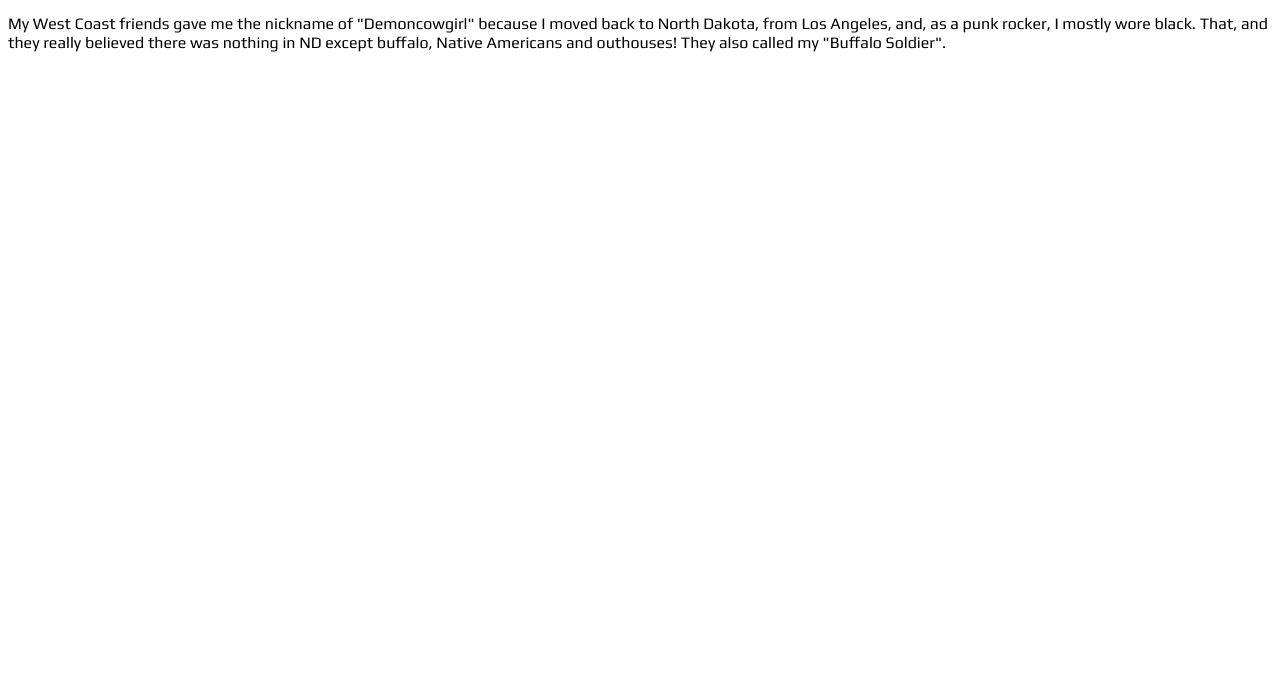
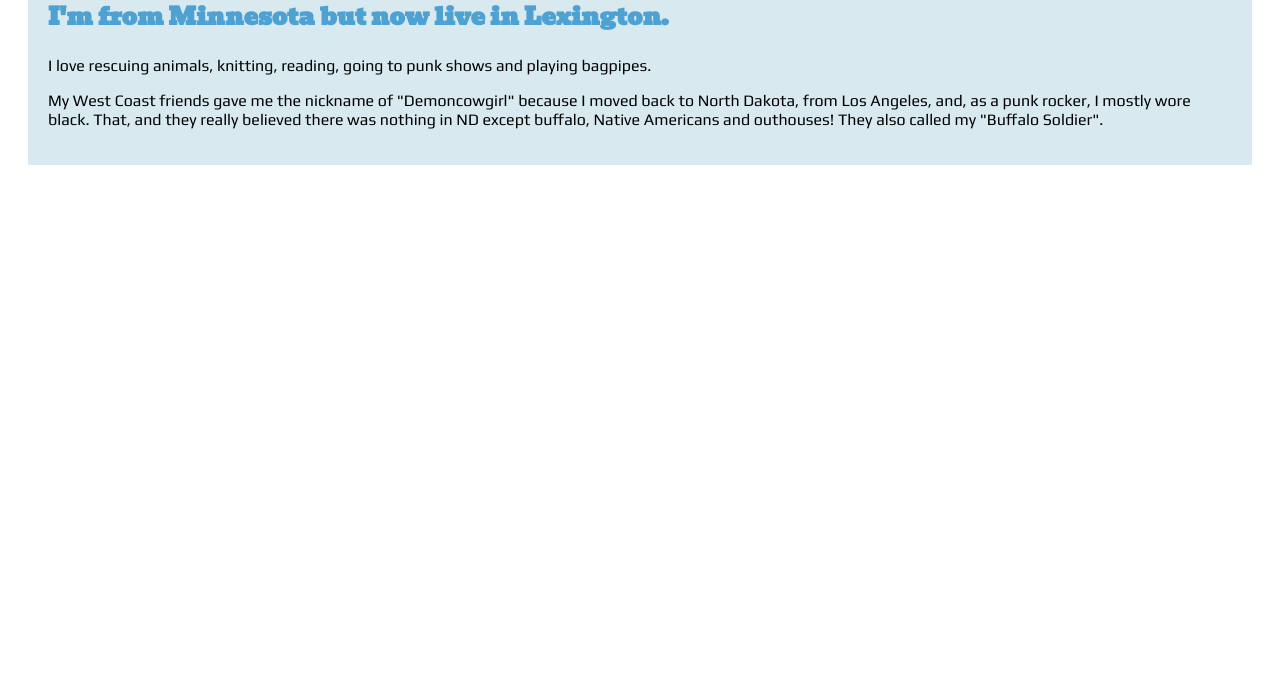
Before and after one commit to emberborja/portal, a plain HTML site: page app/people/beth.html in a window 1280 px wide. Shown: the part 127-800 px from the top of the page. Drawn offline with Linux system fonts and the light colour scheme; files that its build step writes are made by us from their sources.

```diff
--- a/app/people/beth.html
+++ b/app/people/beth.html
@@ -6,7 +6,7 @@
   <link rel="stylesheet" href="css/main.css" type="text/css">
 </head>
 <body>
-  <div class="content-block>"
+  <div class="content-block">
   <h1>Beth Salvatore</h1>
   <h2>I'm from Minnesota but now live in Lexington.</h2>
   <p> I love rescuing animals, knitting, reading, going to punk shows
```
